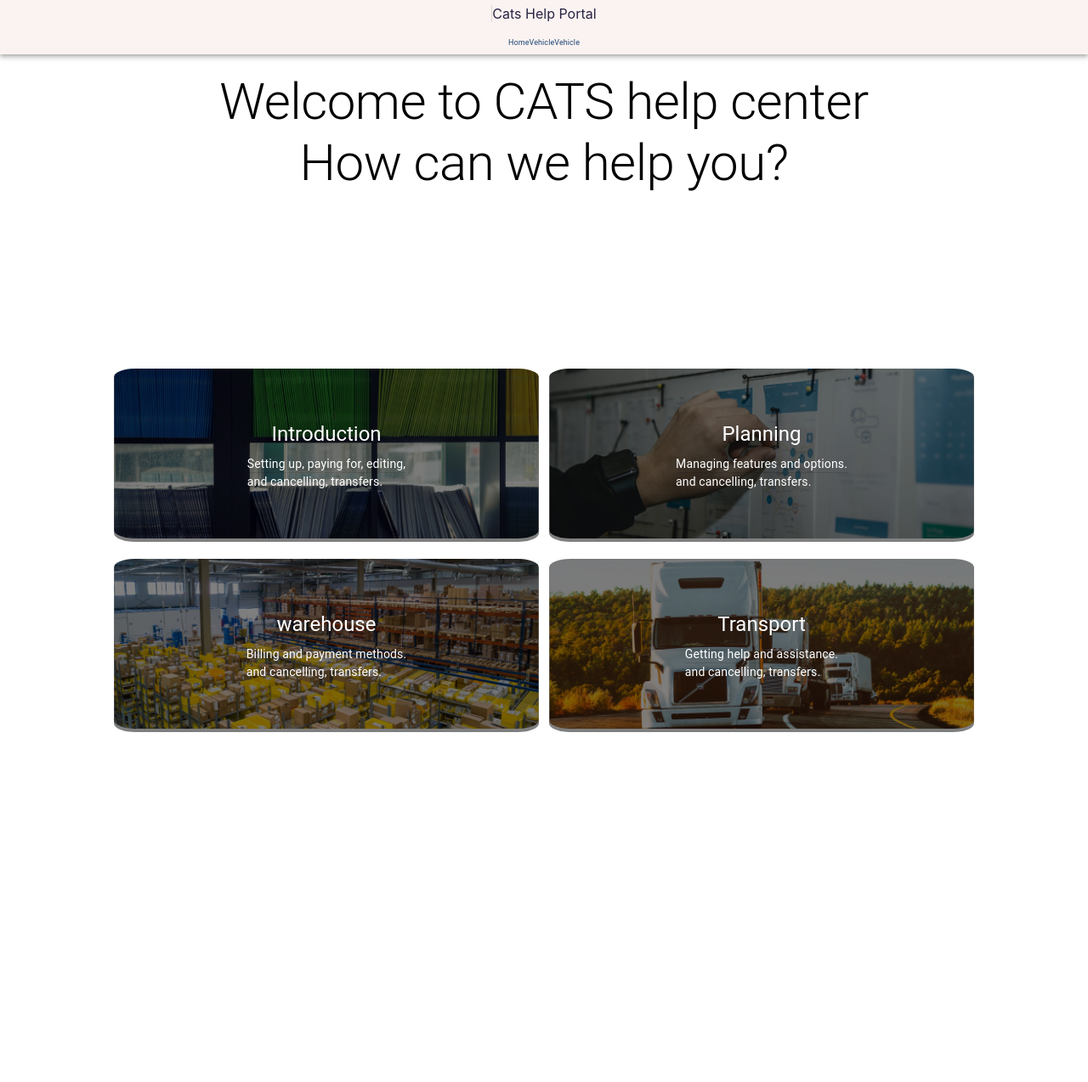
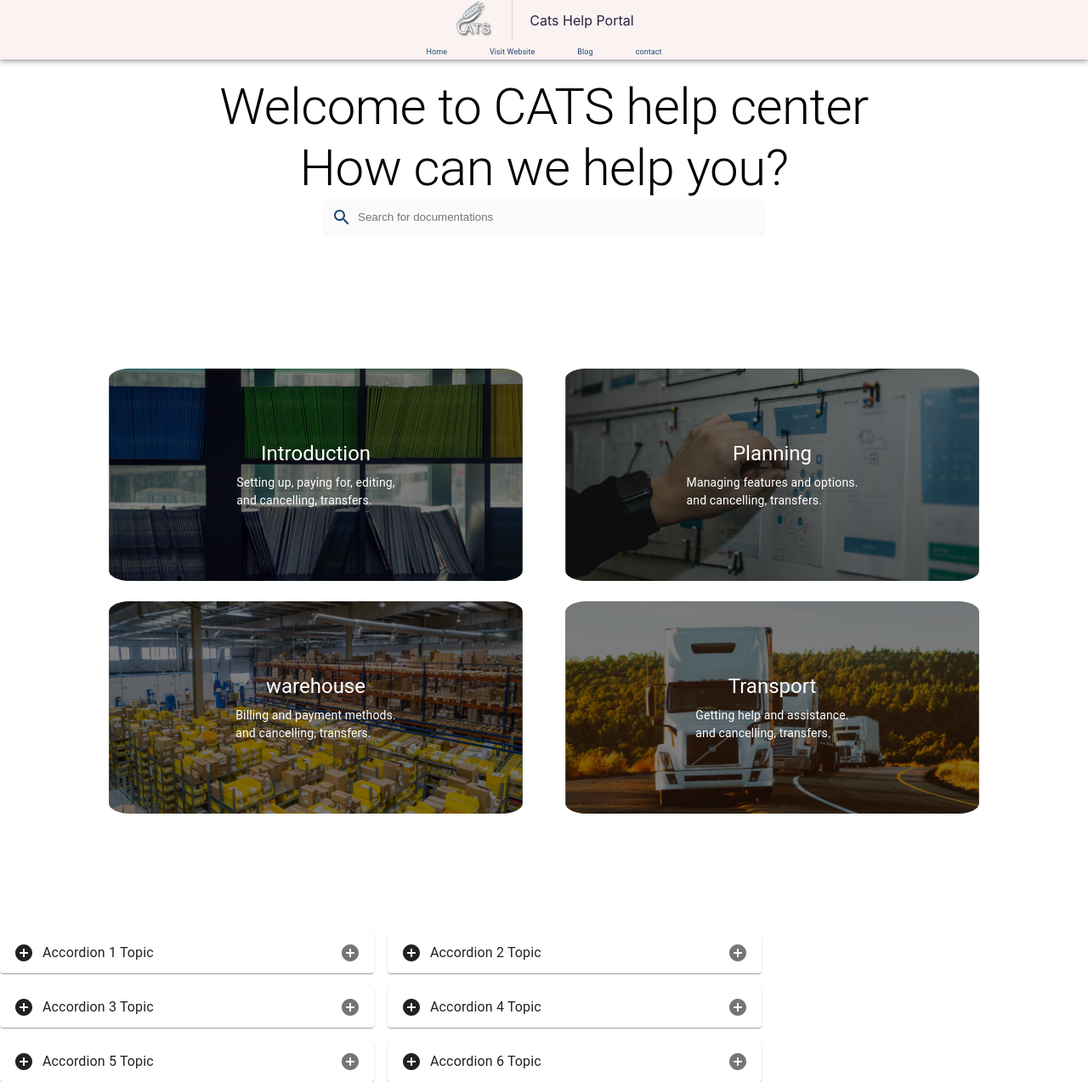
Before and after one commit to yitethio/cats_help_portal, a React (Create React App) app: page / in a window 1280 px wide. Shown: the whole page at 85% size. Before the commit the page ends 1048 px from the top, so only its background shows below. Built offline with nearby package versions, Linux system fonts and the light colour scheme.

Commit message:
half way with the home page

```diff
--- a/package.json
+++ b/package.json
@@ -5,6 +5,7 @@
   "dependencies": {
     "@emotion/react": "^11.11.4",
     "@emotion/styled": "^11.11.0",
+    "@mui/icons-material": "^5.15.15",
     "@mui/material": "^5.15.14",
     "@mui/system": "^5.15.15",
     "@testing-library/jest-dom": "^5.17.0",
--- a/src/pages/cards.js
+++ b/src/pages/cards.js
@@ -7,8 +7,8 @@ import Transport from '../img/Transport.png';
 
 const CardItem = ({ title, description, image }) => {
   return (
-    <Box sx={{ width:'500px', position: 'relative', borderRadius: '5%' }}>
-      <img src={image} alt="" style={{ width: '100%', height: 200, objectFit: 'cover', borderRadius: '5%' }} />
+    <Box sx={{ width:'500px', position: 'relative', borderRadius: '5%', flexWrap: "wrap", }}>
+      <img src={image} alt="" style={{ width: '100%', height: 250, objectFit: 'cover', borderRadius: '5%' }} />
       <Box
         sx={{
           position: 'absolute',
@@ -24,6 +24,7 @@ const CardItem = ({ title, description, image }) => {
           color: 'white',
           padding: '20px',
           borderRadius: '5%',
+          height: "210px"
         }}
       >
         <Typography gutterBottom variant="h5" component="div">
@@ -49,14 +50,15 @@ function MyCard() {
         width: '100%', // Adjust this to allow for more horizontal space
       }}
     >
-      <div style={{ marginBottom: '20px', width: '80%' }}>
-        <div style={{ display: 'flex', justifyContent: 'space-around', flexDirection: 'row' }}>
+
+      <div style={{ marginBottom: '20px', width: '80%'}}>
+        <div style={{ display: 'flex', gap:"50px", flexDirection: 'row' }}>
           <CardItem title="Introduction" description="Setting up, paying for, editing," image={Intro} />
           <CardItem title="Planning" description="Managing features and options." image={Plann} />
         </div>
       </div>
       <div style={{ width: '80%' }}>
-        <div style={{ display: 'flex', justifyContent: 'space-around', flexDirection: 'row' }}>
+        <div style={{ display: 'flex', gap:"50px", flexDirection: 'row' }}>
           <CardItem title="warehouse" description="Billing and payment methods." image={Warehouse} />
           <CardItem title="Transport" description="Getting help and assistance." image={Transport} />
         </div>
--- /dev/null
+++ b/src/pages/faq.js
@@ -0,0 +1,66 @@
+import React, { useState } from 'react';
+import { Accordion, AccordionSummary, AccordionDetails, Typography, Grid } from '@mui/material';
+import { AddCircle, RemoveCircle } from '@mui/icons-material';
+
+const AccordionItem = ({ topic, details, index, expanded, handleAccordionChange }) => {
+  return (
+    <Grid item xs={6}>
+      <Accordion expanded={expanded} onChange={() => handleAccordionChange(index)}>
+        <AccordionSummary expandIcon={<AddCircle />} aria-controls={`panel${index}a-content`} id={`panel${index}a-header`}>
+          {expanded ? <RemoveCircle /> : <AddCircle />}
+          <Typography style={{ marginLeft: '10px' }}>{topic}</Typography>
+        </AccordionSummary>
+        <AccordionDetails>
+          <Typography>{details}</Typography>
+        </AccordionDetails>
+      </Accordion>
+    </Grid>
+  );
+};
+
+const MultipleAccordions = () => {
+  const [expanded1, setExpanded1] = useState(false);
+  const [expanded2, setExpanded2] = useState(false);
+  const [expanded3, setExpanded3] = useState(false);
+  const [expanded4, setExpanded4] = useState(false);
+  const [expanded5, setExpanded5] = useState(false);
+  const [expanded6, setExpanded6] = useState(false);
+
+  const handleAccordionChange = (index) => {
+    switch (index) {
+      case 1:
+        setExpanded1(!expanded1);
+        break;
+      case 2:
+        setExpanded2(!expanded2);
+        break;
+      case 3:
+        setExpanded3(!expanded3);
+        break;
+      case 4:
+        setExpanded4(!expanded4);
+        break;
+      case 5:
+        setExpanded5(!expanded5);
+        break;
+      case 6:
+        setExpanded6(!expanded6);
+        break;
+      default:
+        break;
+    }
+  };
+
+  return (
+    <Grid container spacing={2} justifyContent="center">
+      <AccordionItem topic="Accordion 1 Topic" details="Accordion 1 Details" index={1} expanded={expanded1} handleAccordionChange={handleAccordionChange} />
+      <AccordionItem topic="Accordion 2 Topic" details="Accordion 2 Details" index={2} expanded={expanded2} handleAccordionChange={handleAccordionChange} />
+      <AccordionItem topic="Accordion 3 Topic" details="Accordion 3 Details" index={3} expanded={expanded3} handleAccordionChange={handleAccordionChange} />
+      <AccordionItem topic="Accordion 4 Topic" details="Accordion 4 Details" index={4} expanded={expanded4} handleAccordionChange={handleAccordionChange} />
+      <AccordionItem topic="Accordion 5 Topic" details="Accordion 5 Details" index={5} expanded={expanded5} handleAccordionChange={handleAccordionChange} />
+      <AccordionItem topic="Accordion 6 Topic" details="Accordion 6 Details" index={6} expanded={expanded6} handleAccordionChange={handleAccordionChange} />
+    </Grid>
+  );
+};
+
+export default MultipleAccordions;
--- a/src/pages/header.js
+++ b/src/pages/header.js
@@ -1,7 +1,7 @@
 import React from 'react';
 import { AppBar, Toolbar, Typography, Divider } from '@mui/material';
 import Link from '@mui/material/Link';
-
+import CatsLogo from "../img/cats-logo.png"; // Renamed to CatsLogo
 
 const Header = () => {
   const headerStyle = {
@@ -16,15 +16,12 @@ const Header = () => {
   return (
     <AppBar position="static">
       <Toolbar style={headerStyle}>
-
-        <div style={{ display: 'flex', alignItems: 'center',justifyContent:'space-between' }}>
-
+        <div style={{ display: 'flex', alignItems: 'center', justifyContent: 'space-between' }}>
+          <img src={CatsLogo} alt="Cats Logo"  style={{ paddingRight: "20px" }} />
           <Divider orientation="vertical" flexItem />
-          <Typography variant="h8" color={'#272343'}>Cats Help Portal</Typography>
+          <Typography style={{ paddingLeft: "20px" }} variant="h8" color={'#272343'}>Cats Help Portal</Typography>
         </div>
-
-
-        <div style={{ display: 'flex', flexDirection: 'row', justifyContent: 'space-around' }}>
+        <div style={{ display: 'flex', gap: "50px" }}>
           <div>
             <Link href="http://localhost:3000/" variant="subtitle1" color="#1C4575" fontSize="9px" underline="none">
               Home
@@ -32,12 +29,17 @@ const Header = () => {
           </div>
           <div>
             <Link href="http://localhost:3000/vehicle" variant="subtitle1" color="#1C4575" fontSize="9px" underline="none">
-              Vehicle
+            Visit Website
             </Link>
           </div>
           <div>
             <Link href="http://localhost:3000/vehicle" variant="subtitle1" color="#1C4575" fontSize="9px" underline="none">
-              Vehicle
+            Blog
+            </Link>
+          </div>
+          <div>
+            <Link href="http://localhost:3000/vehicle" variant="subtitle1" color="#1C4575" fontSize="9px" underline="none">
+              contact
             </Link>
           </div>
         </div>
--- a/src/pages/home.js
+++ b/src/pages/home.js
@@ -2,20 +2,26 @@ import React from 'react';
 import Header from './header';
 import Cards from './cards';
 import { Typography } from '@mui/material';
+import SearchBar from './search_bar';
+import Faq from '../pages/faq';
 
 function Home() {
   return (
     <>
       <Header />
-      <div style={{ textAlign: 'center', margin: '20px 0' }}>
+      <div style={{ textAlign: 'center', margin: '20px 0',  display:'flex',flexDirection:'column', alignItems:'center'}}>
         <Typography variant='h2'>
           Welcome to CATS help center
           <br />
           How can we help you?
         </Typography>
 
+        <SearchBar/>
+
       </div>
       <Cards />
+<div style={{width:"70%",display:'flex',alignItems:'center'}} ><Faq/></div>
+
     </>
   );
 }
--- /dev/null
+++ b/src/pages/search_bar.js
@@ -0,0 +1,17 @@
+import React from 'react';
+import { Search } from '@mui/icons-material';
+
+const SearchBar = () => {
+  return (
+    <div style={{ backgroundColor: '#FAFAFA', display: 'flex', alignItems: 'center', padding: '10px', borderRadius: '5px',width:'500px' }}>
+      <Search style={{ color: '#1C4575' }} />
+      <input
+        type="text"
+        placeholder="Search for documentations"
+        style={{ border: 'none', outline: 'none', marginLeft: '5px', width: '200px', backgroundColor: 'transparent' }}
+      />
+    </div>
+  );
+};
+
+export default SearchBar;
```
Also changed, not shown: 1 other file (tests, documents, lock files or other folders).
